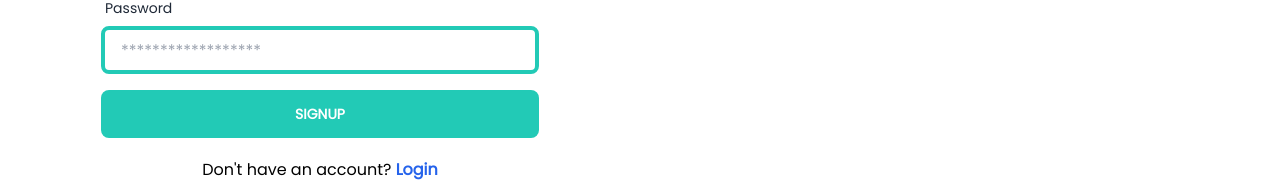
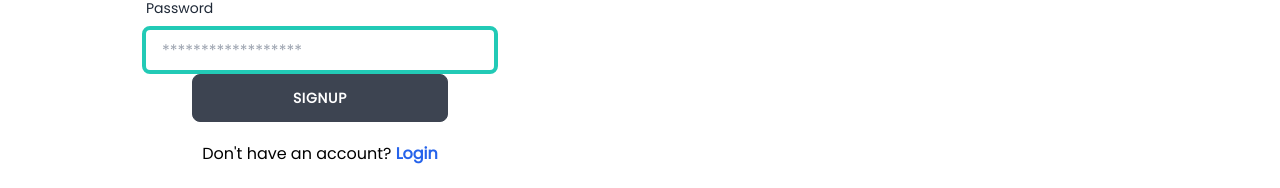
Before and after one commit to E-comerce-BE-FE/ecommerce-app, a React (Vite) app: page /register in a window 1280 px wide. Shown: the part 416-604 px from the top of the page. Built offline with nearby package versions, Linux system fonts and the light colour scheme; a web font is replaced by a local one.

Commit message:
feat: integrated login and register

```diff
--- a/src/pages/auth/Login.tsx
+++ b/src/pages/auth/Login.tsx
@@ -1,9 +1,61 @@
-import React from "react";
-import { Link } from "react-router-dom";
+import withReactContent from "sweetalert2-react-content";
+import { Link, useNavigate } from "react-router-dom";
+import { useCookies } from "react-cookie";
+import React, { useEffect, useState } from "react";
+import axios from "axios";
 
 import Layout from "components/Layout";
+import Swal from "utils/Swal";
+import AuthButton from "components/Button";
 
 const Login = () => {
+  const [, setCookie] = useCookies(["token"]);
+  const MySwal = withReactContent(Swal);
+  const navigate = useNavigate();
+  const [disabled, setDisabled] = useState<boolean>(true);
+  const [loading, setLoading] = useState<boolean>(false);
+  const [password, setPassword] = useState<string>("");
+  const [email, setEmail] = useState<string>("");
+
+  useEffect(() => {
+    if (email && password) {
+      setDisabled(false);
+    } else {
+      setDisabled(true);
+    }
+  }, [email, password]);
+
+  const handleSubmit = async (e: React.FormEvent<HTMLFormElement>) => {
+    setLoading(true);
+    e.preventDefault();
+    const body = {
+      email,
+      password,
+    };
+    axios
+      .post("login", body)
+      .then((res) => {
+        const { message } = res.data;
+        setCookie("token", res.data.token, { path: "/" });
+        MySwal.fire({
+          title: "Success",
+          text: message,
+          showCancelButton: false,
+        });
+        // console.log(res.data.token);
+        navigate("/");
+      })
+      .catch((err) => {
+        const { data } = err.response;
+        MySwal.fire({
+          title: "Failed",
+          text: data.message,
+          showCancelButton: false,
+        });
+      })
+      .finally(() => setLoading(false));
+  };
+
   return (
     <Layout>
       <div className="w-full h-screen flex flex-col overflow-auto  bg-white">
@@ -11,7 +63,10 @@ const Login = () => {
           <div className="flex flex-row">
             <div className="flex-1 bg-white">
               <div className="flex flex-col">
-                <form className="mx-auto mt-20">
+                <form
+                  className="mx-auto mt-20"
+                  onSubmit={(e) => handleSubmit(e)}
+                >
                   <h2
                     style={{
                       fontFamily: "Poppins",
@@ -27,6 +82,8 @@ const Login = () => {
                     <span className="label-text">Email</span>
                   </label>
                   <input
+                    id="input-email"
+                    onChange={(e) => setEmail(e.target.value)}
                     type="email"
                     placeholder="Enter your email"
                     className="input input-bordered input-primary w-full bg-white"
@@ -36,22 +93,18 @@ const Login = () => {
                     <span className="label-text">Password</span>
                   </label>
                   <input
+                    id="input-password"
+                    onChange={(e) => setPassword(e.target.value)}
                     type="password"
                     placeholder="****************"
                     className="input input-bordered input-primary w-full bg-white"
                     style={{ border: "4px solid #22CAB6" }}
                   />
-                  <button
-                    className="btn w-full"
-                    style={{
-                      marginTop: "1rem",
-                      backgroundColor: "#22CAB6",
-                      border: "none",
-                      color: "white",
-                    }}
-                  >
-                    Login
-                  </button>
+                  <AuthButton
+                    id="btn-login"
+                    label="Login"
+                    loading={loading || disabled}
+                  />
                 </form>
                 <p className="text-black mx-auto mt-5">
                   Don't have an account yet?{" "}
--- a/src/pages/auth/Register.tsx
+++ b/src/pages/auth/Register.tsx
@@ -1,10 +1,65 @@
-import React from "react";
-import { Link } from "react-router-dom";
+import withReactContent from "sweetalert2-react-content";
+import { Link, useNavigate } from "react-router-dom";
+import React, { useState, useEffect } from "react";
+import axios from "axios";
 
+import AuthButton from "components/Button";
 import Layout from "components/Layout";
-import Input from "components/Input";
+import Swal from "utils/Swal";
 
 const Register = () => {
+  const MySwal = withReactContent(Swal);
+  const navigate = useNavigate();
+  const [disabled, setDisabled] = useState<boolean>(true);
+  const [loading, setLoading] = useState<boolean>(false);
+  const [name, setName] = useState<string>("");
+  const [email, setEmail] = useState<string>("");
+  const [phone, setPhone] = useState<string>("");
+  const [address, setAddress] = useState<string>("");
+  const [password, setPassword] = useState<string>("");
+
+  useEffect(() => {
+    if (name && email && phone && address && password) {
+      setDisabled(false);
+    } else {
+      setDisabled(true);
+    }
+  }, [name, email, phone, address, password]);
+
+  const handleSubmit = async (e: React.FormEvent<HTMLFormElement>) => {
+    setLoading(true);
+    e.preventDefault();
+    const body = {
+      name,
+      email,
+      phone,
+      address,
+      password,
+    };
+    axios
+      .post("register", body)
+      .then((res) => {
+        const { message, data } = res.data;
+        MySwal.fire({
+          title: "Success",
+          text: message,
+          showCancelButton: false,
+        });
+        if (data) {
+          navigate("/login");
+        }
+      })
+      .catch((err) => {
+        const { message } = err.response;
+        MySwal.fire({
+          title: "Failed",
+          text: message,
+          showCancelButton: false,
+        });
+      })
+      .finally(() => setLoading(false));
+  };
+
   return (
     <Layout>
       <div className="w-full h-screen flex flex-col overflow-auto  bg-white">
@@ -12,7 +67,10 @@ const Register = () => {
           <div className="flex flex-row pb-20">
             <div className="flex-1 bg-white">
               <div className="flex flex-col">
-                <form className="mx-auto mt-7">
+                <form
+                  className="mx-auto mt-7"
+                  onSubmit={(e) => handleSubmit(e)}
+                >
                   <h2
                     style={{
                       fontFamily: "Poppins",
@@ -28,6 +86,8 @@ const Register = () => {
                     <span className="label-text">Full Name</span>
                   </label>
                   <input
+                    id="inputName"
+                    onChange={(e) => setName(e.target.value)}
                     type="text"
                     placeholder="Enter your name"
                     className="input input-bordered input-primary w-full bg-white"
@@ -37,6 +97,8 @@ const Register = () => {
                     <span className="label-text">Email</span>
                   </label>
                   <input
+                    id="inputEmail"
+                    onChange={(e) => setEmail(e.target.value)}
                     type="email"
                     placeholder="Enter your email"
                     className="input input-bordered input-primary w-full bg-white"
@@ -46,6 +108,8 @@ const Register = () => {
                     <span className="label-text">Phone</span>
                   </label>
                   <input
+                    id="inputPhone"
+                    onChange={(e) => setPhone(e.target.value)}
                     type="text"
                     placeholder="+6281299997777"
                     className="input input-bordered input-primary w-full bg-white"
@@ -55,7 +119,9 @@ const Register = () => {
                     <span className="label-text">Address</span>
                   </label>
                   <input
-                    type="text-area"
+                    id="inputAddress"
+                    onChange={(e) => setAddress(e.target.value)}
+                    type="text"
                     placeholder="Enter your address"
                     className="input input-bordered input-primary w-full bg-white"
                     style={{ border: "4px solid #22CAB6" }}
@@ -64,22 +130,18 @@ const Register = () => {
                     <span className="label-text">Password</span>
                   </label>
                   <input
+                    id="inputPassword"
+                    onChange={(e) => setPassword(e.target.value)}
                     type="password"
                     placeholder="******************"
                     className="input input-bordered input-primary w-full bg-white"
                     style={{ border: "4px solid #22CAB6" }}
                   />
-                  <button
-                    className="btn w-full"
-                    style={{
-                      marginTop: "1rem",
-                      backgroundColor: "#22CAB6",
-                      border: "none",
-                      color: "white",
-                    }}
-                  >
-                    Signup
-                  </button>
+                  <AuthButton
+                    id="btn-register"
+                    label="Signup"
+                    loading={loading || disabled}
+                  />
                 </form>
                 <p className="text-black mx-auto mt-5">
                   Don't have an account?{" "}
```
